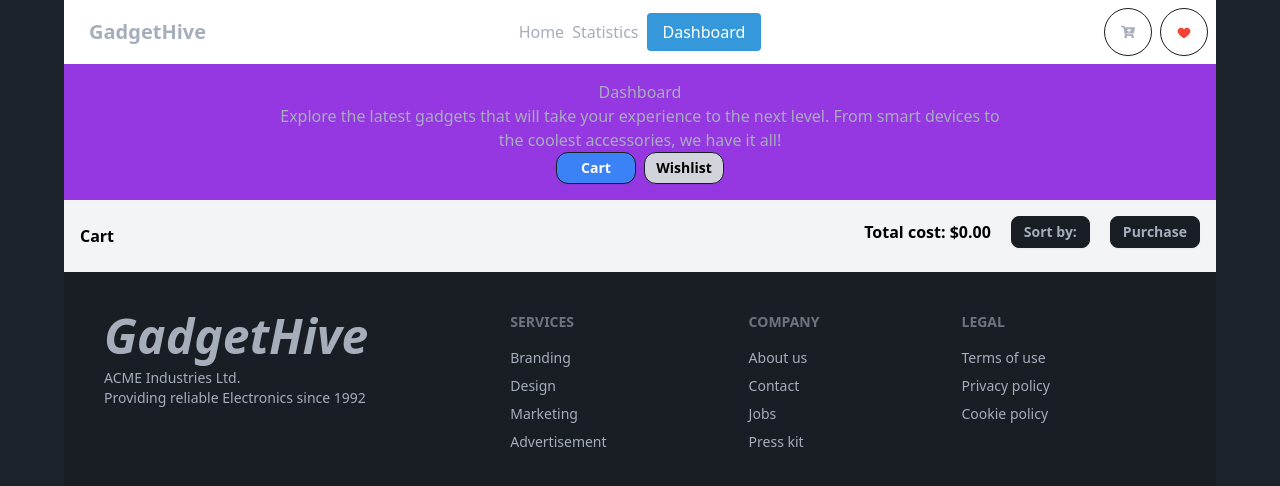
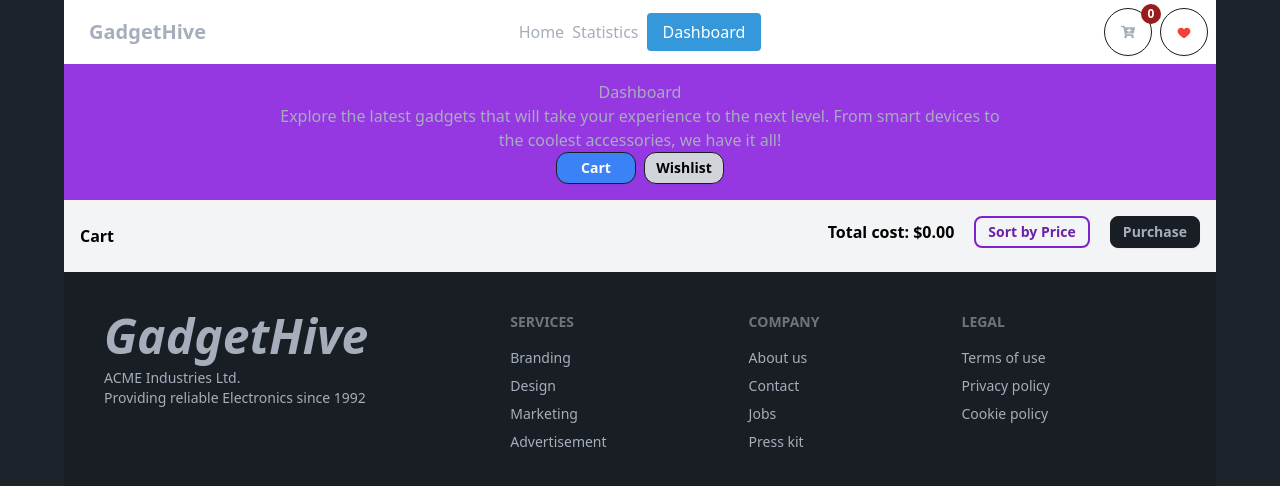
Before and after one commit to programming-hero-web-course-4/b10a8-gadget-heaven-foysal90, a React (Vite) app: page /dashboard in a window 1280 px wide. Both pictures are taken after a click on the button "Cart". Shown: the top 486 px of the page. Built offline with nearby package versions, Linux system fonts and the light colour scheme.

Commit message:
cart length displayed

```diff
--- a/src/components/Dashboard/Dashboard.jsx
+++ b/src/components/Dashboard/Dashboard.jsx
@@ -9,15 +9,16 @@ const Dashboard = () => {
   const [wishList, setWishList] = useState([]);
   const [showCart, setShowCart] = useState(false);
   const [showWishlist, setShowWishlist] = useState(false);
+  const [sort, setSort] = useState("");
 
   const toggleCart = () => {
     setShowCart((prevShowCart) => !prevShowCart);
-    setShowWishlist(false); // Hide wishlist when cart is shown
+    setShowWishlist(false);
   };
 
   const toggleWishlist = () => {
     setShowWishlist((prevShowWishlist) => !prevShowWishlist);
-    setShowCart(false); // Hide cart when wishlist is shown
+    setShowCart(false);
   };
 
   //CART ITEMS
@@ -29,7 +30,7 @@ const Dashboard = () => {
       storedCartListInt.includes(item.id)
     );
     setCartItem(cartList);
-  }, []);
+  }, [allItemsData]);
   //wish list
   useEffect(() => {
     const storeWishList = getWishList();
@@ -39,9 +40,18 @@ const Dashboard = () => {
       storeWishListInt.includes(item.id)
     );
     setWishList(wishReadList);
-  }, []);
+  }, [allItemsData]);
   // Calculate total cost for cart items
   const totalCost = cartItem.reduce((total, item) => total + item.price, 0);
+
+  //sorting by price
+  const handleSort = (sortType) => {
+    setSort(sortType);
+    if (sortType === "price") {
+      const sortedList = [...cartItem].sort((a, b) => b.price - a.price);
+      setCartItem(sortedList);
+    }
+  };
 
   return (
     <div>
@@ -75,8 +85,10 @@ const Dashboard = () => {
           <div className="flex justify-between items-center">
             <h1 className="font-bold text-black">Cart</h1>
             <div className="flex items-center gap-5 mb-2">
-              <p className="font-bold text-black">Total cost: ${totalCost.toFixed(2)}</p>
-              <button className="btn btn-sm">Sort by:</button>
+              <p className="font-bold text-black">
+                Total cost: ${totalCost.toFixed(2)}
+              </p>
+              <button onClick={() => handleSort("price")} className="btn btn-sm btn-outline border-2 text-purple-800 border-purple-700 ">Sort by Price</button>
               <button className="btn btn-sm">Purchase</button>
             </div>
           </div>
--- a/src/components/ProductDetails/ProductDetails.jsx
+++ b/src/components/ProductDetails/ProductDetails.jsx
@@ -1,17 +1,17 @@
 import { useLoaderData, useParams } from "react-router-dom";
 import { BsCartCheckFill } from "react-icons/bs";
-
 import { FaStar } from "react-icons/fa";
 import { FcLikePlaceholder } from "react-icons/fc";
+
+import { useCart } from "../../utility/CartContext";
 import { addToCart, addToWishList } from "../../utility/AddToDb";
+// Import the context
+
 const ProductDetails = () => {
   const { id } = useParams();
-  console.log(id); // Get the ID from the URL
-  const productData = useLoaderData(); // Fetch data using the loader
-  console.log(productData);
-  // Find the specific product based on the ID
+  const productData = useLoaderData();
   const product = productData.find((product) => product.id === id);
-  console.log(product);
+  const { setCartItemsCount } = useCart(); // Get context function to update cart count
 
   if (!product) {
     return <div>Product not found</div>;
@@ -28,35 +28,39 @@ const ProductDetails = () => {
   } = product;
   const priceFloat = parseFloat(price).toFixed(2);
 
-  //cart and wishlist
   const handleAddCart = (id) => {
-    addToCart(id);
+    addToCart(id, (newCount) => {
+      // Update the cart count in context
+      setCartItemsCount(newCount);
+    });
   };
+
   const handleWishList = (id) => {
     addToWishList(id);
   };
+
   return (
     <div className="relative bg-[#9538E2] h-96 flex items-center justify-center mb-96 ">
-      <div className="text-center text-white   z-10 space-y-4 px-4 -mt-60">
-        <h1 className="text-2xl font-bold ">Product Details</h1>
+      <div className="text-center text-white z-10 space-y-4 px-4 -mt-60">
+        <h1 className="text-2xl font-bold">Product Details</h1>
         <span className="block text-lg">
           Explore the latest gadgets that will take your experience to the next
           level. From smart devices to the coolest accessories, we have it all!
         </span>
       </div>
 
-      <div className="absolute top-28 opacity-85 ">
-        <div className=" bg-gray-100 text-black">
+      <div className="absolute top-28 opacity-85">
+        <div className="bg-gray-100 text-black">
           <div className="flex flex-col lg:flex-row w-full p-5">
             <img
               src={image}
-              alt={title} // Use the title as the alt text for better accessibility
+              alt={title}
               className="w-4/5 h-auto rounded-lg shadow-2xl"
             />
             <div className="flex flex-col justify-center p-5">
               <h1 className="text-xl font-bold">{title}</h1>
               <p className="py-2">${priceFloat}</p>
-              <p className=" bg-green-400 rounded-xl border-green-200 px-2 text-sm text-center w-32 py-1">
+              <p className="bg-green-400 rounded-xl border-green-200 px-2 text-sm text-center w-32 py-1">
                 {availability}
               </p>
               <p className="py-6">{description}</p>
@@ -100,7 +104,7 @@ const ProductDetails = () => {
                   name="rating-2"
                   className="mask mask-star-2 bg-orange-400"
                 />
-                <span className="mx-2 bg-gray-200 w-10 px-2  rounded-xl">
+                <span className="mx-2 bg-gray-200 w-10 px-2 rounded-xl">
                   {rating}
                 </span>
               </div>
@@ -109,15 +113,15 @@ const ProductDetails = () => {
                 <div className="relative">
                   <button
                     onClick={() => handleAddCart(id)}
-                    className=" relative btn btn-sm w-32 mt-5 bg-purple-600 text-white  "
+                    className="relative btn btn-sm w-32 mt-5 bg-purple-600 text-white"
                   >
                     Add To Cart
                   </button>
-                  <BsCartCheckFill className="absolute top-7 left-[108px] " />
+                  <BsCartCheckFill className="absolute top-7 left-[108px]" />
                 </div>
                 <button
                   onClick={() => handleWishList(id)}
-                  className="btn btn-sm  bg-white mt-5  rounded-full "
+                  className="btn btn-sm bg-white mt-5 rounded-full"
                 >
                   <FcLikePlaceholder />
                 </button>
--- a/src/main.jsx
+++ b/src/main.jsx
@@ -1,13 +1,16 @@
 import { StrictMode } from "react";
 import { createRoot } from "react-dom/client";
 import "./index.css";
-import { ToastContainer } from 'react-toastify';
-  import 'react-toastify/dist/ReactToastify.css';
+import { ToastContainer } from "react-toastify";
+import "react-toastify/dist/ReactToastify.css";
 import Router from "./Router/Router.jsx";
+import { CartProvider } from "./utility/CartContext.jsx";
 
 createRoot(document.getElementById("root")).render(
   <StrictMode>
-    <Router />
-    <ToastContainer />
+    <CartProvider>
+      <Router />
+      <ToastContainer />
+    </CartProvider>
   </StrictMode>
 );
--- a/src/shared/Navbar/Navbar.jsx
+++ b/src/shared/Navbar/Navbar.jsx
@@ -2,11 +2,15 @@ import { FaCartPlus } from "react-icons/fa";
 import { FcLike } from "react-icons/fc";
 import { Link, NavLink, useLocation } from "react-router-dom";
 import "./Navbar.css";
-
+import { useEffect, useState } from "react";
+import { getCart } from "../../utility/AddToDb";
+import { useCart } from "../../utility/CartContext";
 
 const Navbar = () => {
-  const location = useLocation()
-  const homePage = location.pathname ==='/'
+  const location = useLocation();
+  const homePage = location.pathname === "/";
+  const { cartItemsCount } = useCart();
+
   const links = (
     <>
       <li>
@@ -38,7 +42,11 @@ const Navbar = () => {
 
   return (
     <div>
-      <div className={`navbar ${homePage? 'bg-[#9538E2] text-white' : 'bg-white'}`} >
+      <div
+        className={`navbar ${
+          homePage ? "bg-[#9538E2] text-white" : "bg-white"
+        }`}
+      >
         <div className="navbar-start">
           <div className="dropdown">
             <div tabIndex={0} role="button" className="btn btn-ghost lg:hidden">
@@ -64,14 +72,19 @@ const Navbar = () => {
               {links}
             </ul>
           </div>
-          <Link to='/' className="btn btn-ghost text-xl">GadgetHive</Link>
+          <Link to="/" className="btn btn-ghost text-xl">
+            GadgetHive
+          </Link>
         </div>
         <div className="navbar-center hidden lg:flex">
           <ul className="flex px-1 gap-2">{links}</ul>
         </div>
         <div className="navbar-end gap-x-2">
-          <NavLink className="btn btn-md rounded-full bg-white">
+          <NavLink className="btn btn-md rounded-full bg-white relative">
             <FaCartPlus className="text-sm" />
+            <span className="absolute top-[-5px] right-[-10px] bg-red-800 text-white rounded-full w-5 h-5 flex items-center justify-center font-extrabold text-xs">
+              {cartItemsCount}
+            </span>
           </NavLink>
           <NavLink className="btn btn-md rounded-full bg-white">
             <FcLike className="text-sm" />
--- a/src/utility/AddToDb.js
+++ b/src/utility/AddToDb.js
@@ -8,7 +8,7 @@ const getCart = () => {
   } else return [];
 };
 
-const addToCart = (id) => {
+const addToCart = (id, callback) => {
   const storedCart = getCart();
   if (storedCart.includes(id)) {
     console.log(id, "already exists");
@@ -17,10 +17,15 @@ const addToCart = (id) => {
     const storedCartStr = JSON.stringify(storedCart);
     localStorage.setItem("cart-item", storedCartStr);
     toast("item Added to cart");
+
+
+    if (callback) {
+      callback(storedCart.length);
+    }
   }
 };
 
-//wish list
+// Wish list functions remain unchanged
 const getWishList = () => {
   const storedListStr = localStorage.getItem("wish-list");
   if (storedListStr) {
@@ -34,7 +39,7 @@ const addToWishList = (id) => {
 
   if (cartList.includes(id)) {
     toast.error(
-      "This item is already cart and cannot be added to the wishlist."
+      "This item is already in the cart and cannot be added to the wishlist."
     );
     return;
   }
@@ -45,7 +50,7 @@ const addToWishList = (id) => {
     storedList.push(id);
     const storedListStr = JSON.stringify(storedList);
     localStorage.setItem("wish-list", storedListStr);
-    toast("item Added");
+    toast("Item Added to wishlist");
   }
 };
 
--- /dev/null
+++ b/src/utility/CartContext.jsx
@@ -0,0 +1,24 @@
+import { createContext, useContext, useState, useEffect } from "react";
+import { getCart } from "./AddToDb";
+
+const CartContext = createContext();
+
+export const CartProvider = ({ children }) => {
+  const [cartItemsCount, setCartItemsCount] = useState(getCart().length);
+
+  useEffect(() => {
+    const updateCartCount = () => {
+      setCartItemsCount(getCart().length);
+    };
+
+    return updateCartCount;
+  }, []);
+
+  return (
+    <CartContext.Provider value={{ cartItemsCount, setCartItemsCount }}>
+      {children}
+    </CartContext.Provider>
+  );
+};
+
+export const useCart = () => useContext(CartContext);
```
Lines whose indentation alone changed are shown as unchanged.
